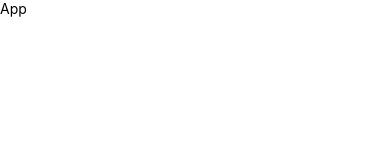
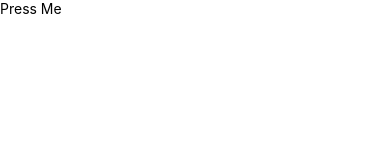
Before and after one commit to aadarshraj02/bgChanger-React-Native, a React Native app: screen / in a window 390 px wide. Shown: the top 160 px of the page. Built offline with nearby package versions, Linux system fonts and the light colour scheme.

Commit message:
added basic structure

```diff
--- a/App.tsx
+++ b/App.tsx
@@ -1,10 +1,23 @@
-import {StyleSheet, Text, View} from 'react-native';
+import {
+  StatusBar,
+  StyleSheet,
+  Text,
+  TouchableOpacity,
+  View,
+} from 'react-native';
 import React from 'react';
 
 const App = () => {
   return (
     <View>
-      <Text>App</Text>
+      <StatusBar backgroundColor={'#000'} />
+      <View>
+        <TouchableOpacity>
+          <View>
+            <Text>Press Me</Text>
+          </View>
+        </TouchableOpacity>
+      </View>
     </View>
   );
 };
```
